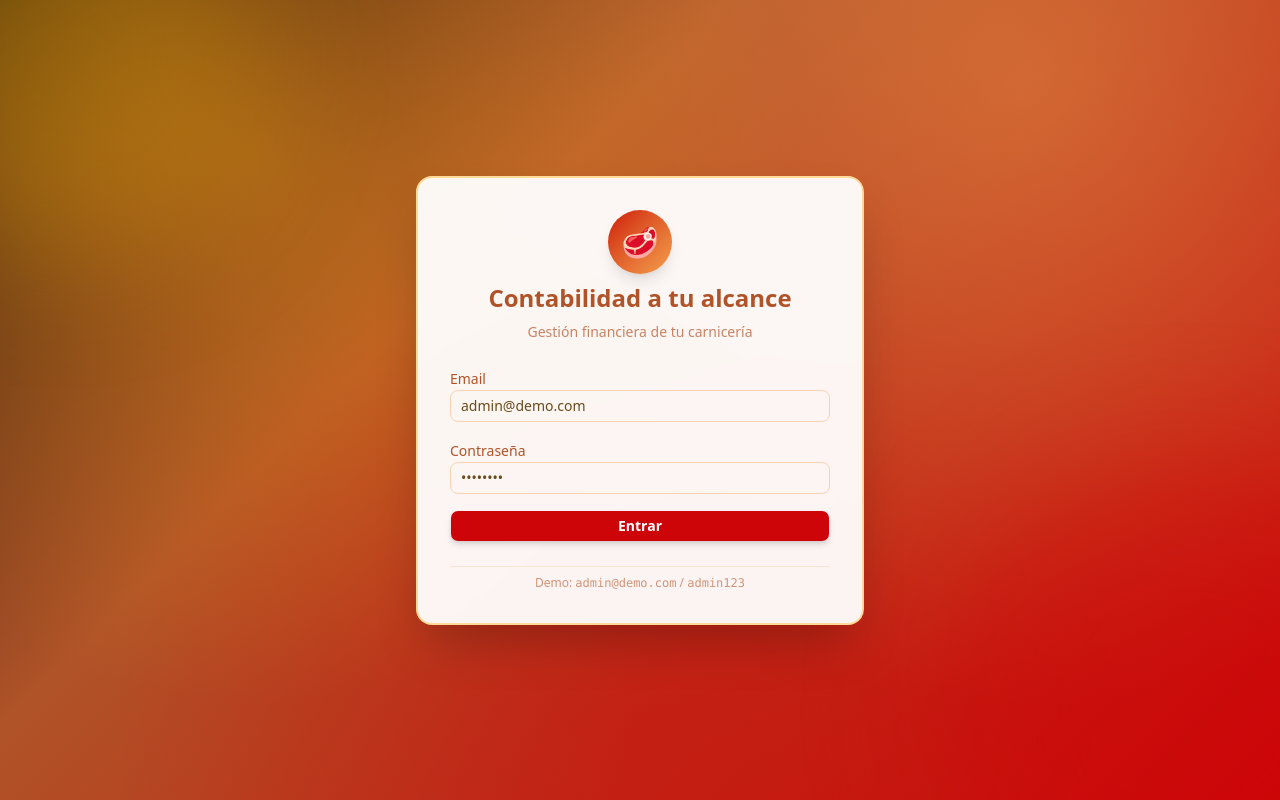
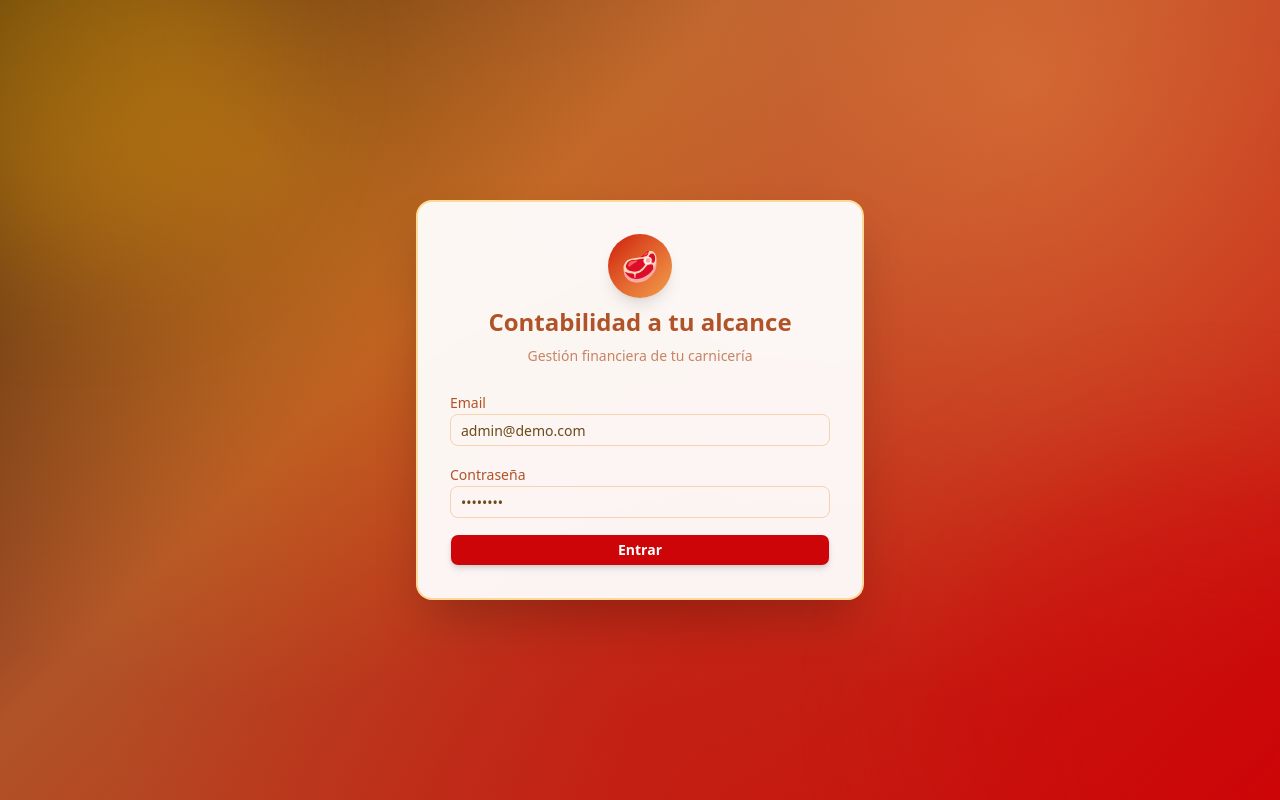
Before and after one commit to carnescarnes24/Contabilidad_app, a Next.js app: page /login in a window 1280 px wide. Built offline with nearby package versions, Linux system fonts and the light colour scheme; no server answers.

Commit message:
Modificacion del layout & targeta del login

```diff
--- a/src/app/layout.tsx
+++ b/src/app/layout.tsx
@@ -13,8 +13,8 @@ const geistMono = Geist_Mono({
 });
 
 export const metadata: Metadata = {
-  title: "Create Next App",
-  description: "Generated by create next app",
+  title: "Contabilidad a tu alcance",
+  description: "Generated by Carnes & Carnes",
 };
 
 export default function RootLayout({ children }: LayoutProps<"/">) {
--- a/src/app/login/page.tsx
+++ b/src/app/login/page.tsx
@@ -61,9 +61,6 @@ export default function LoginPage() {
           </Button>
         </form>
 
-        <div className="text-center text-xs text-brand-brown/60 pt-2 border-t border-brand-orange/20">
-          Demo: <span className="font-mono">admin@demo.com</span> / <span className="font-mono">admin123</span>
-        </div>
       </div>
     </div>
   );
```
